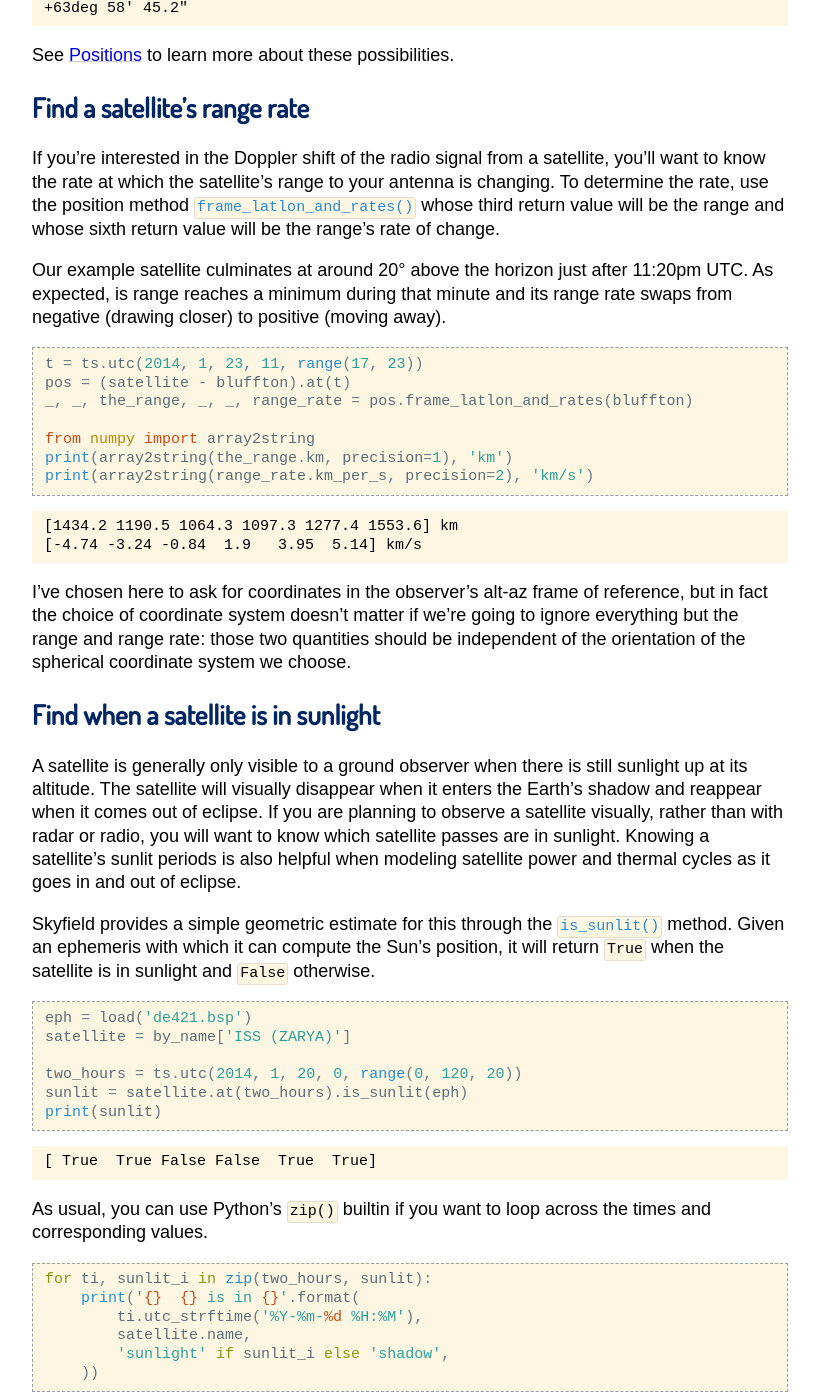
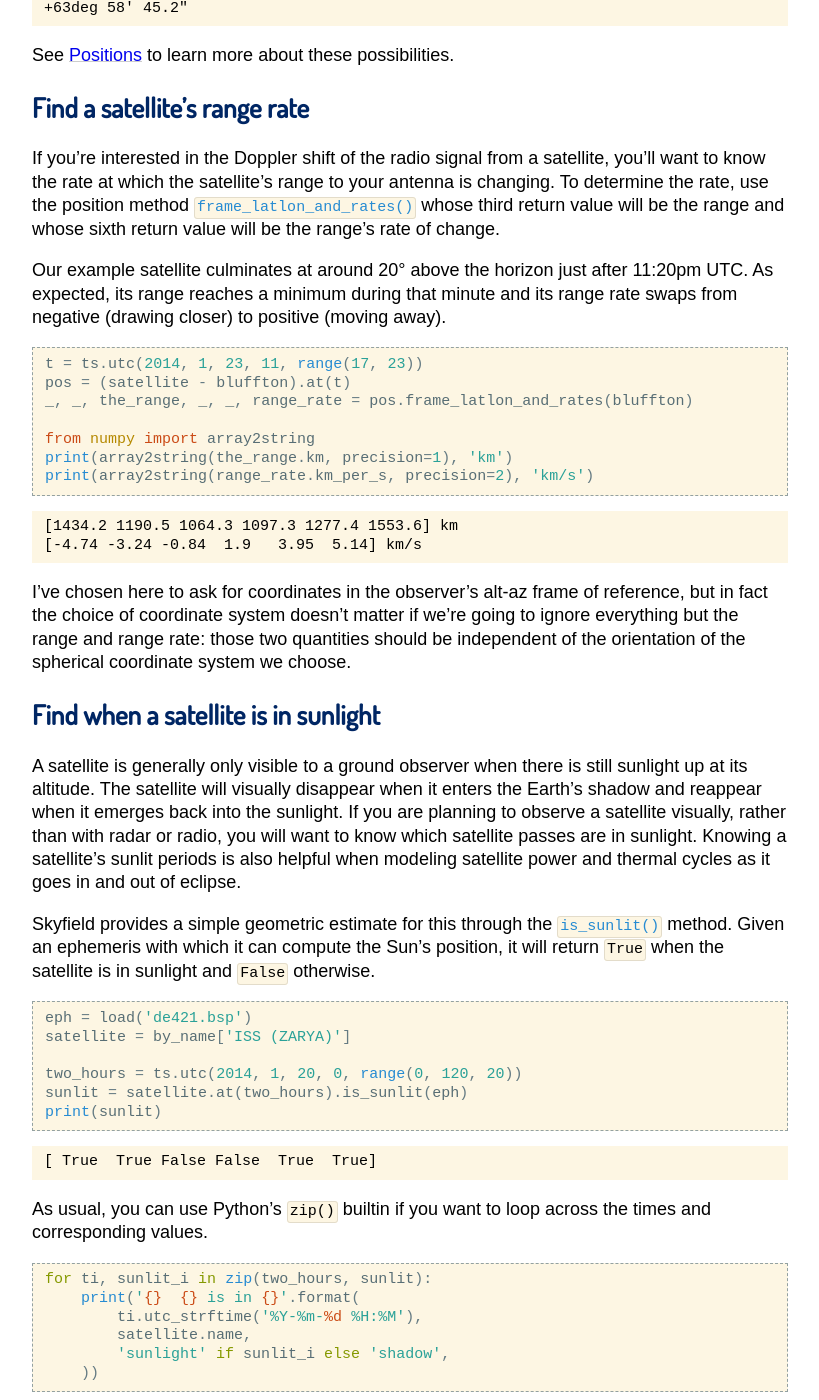
Before and after one commit to skyfielders/python-skyfield, a Sphinx documentation site: the page built from skyfield/documentation/earth-satellites.rst, in a window 1280 px wide and 1400 px high, scrolled down 7494 px. Shown: the whole window, without its empty margins (230-1049 px from the left). Built offline with Sphinx 7.4.7, drawn with Linux system fonts in a browser that asks for light colours; some web fonts are replaced.

Commit message:
Two small tweaks to test of earth-satellites.rst

```diff
--- a/skyfield/documentation/earth-satellites.rst
+++ b/skyfield/documentation/earth-satellites.rst
@@ -523,7 +523,7 @@ Our example satellite culminates
 at around 20° above the horizon
 just after 11:20pm UTC.
 As expected,
-is range reaches a minimum during that minute
+its range reaches a minimum during that minute
 and its range rate swaps from negative (drawing closer)
 to positive (moving away).
 
@@ -558,7 +558,7 @@ A satellite is generally only visible to a ground observer
 when there is still sunlight up at its altitude.
 The satellite will visually disappear
 when it enters the Earth’s shadow
-and reappear when it comes out of eclipse.
+and reappear when it emerges back into the sunlight.
 If you are planning to observe a satellite visually,
 rather than with radar or radio,
 you will want to know which satellite passes are in sunlight.
```
